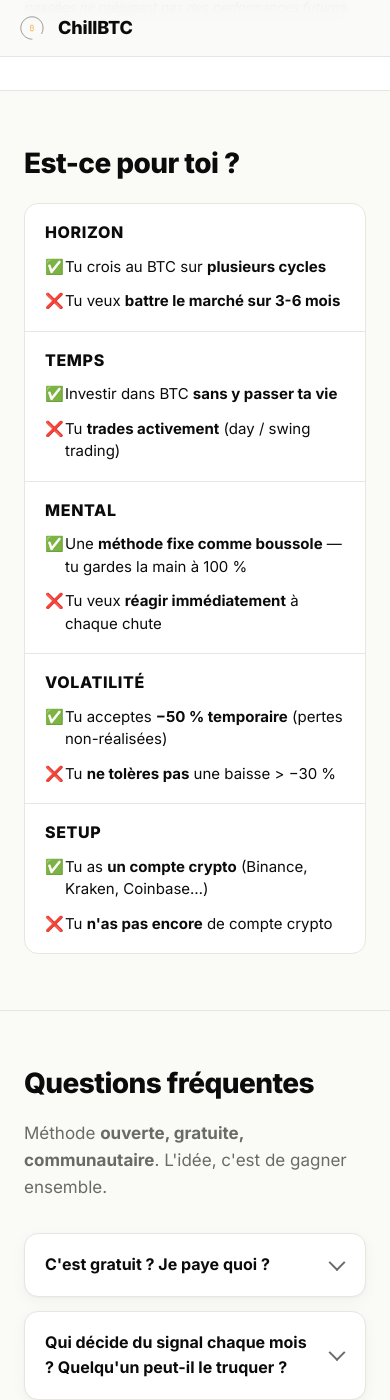
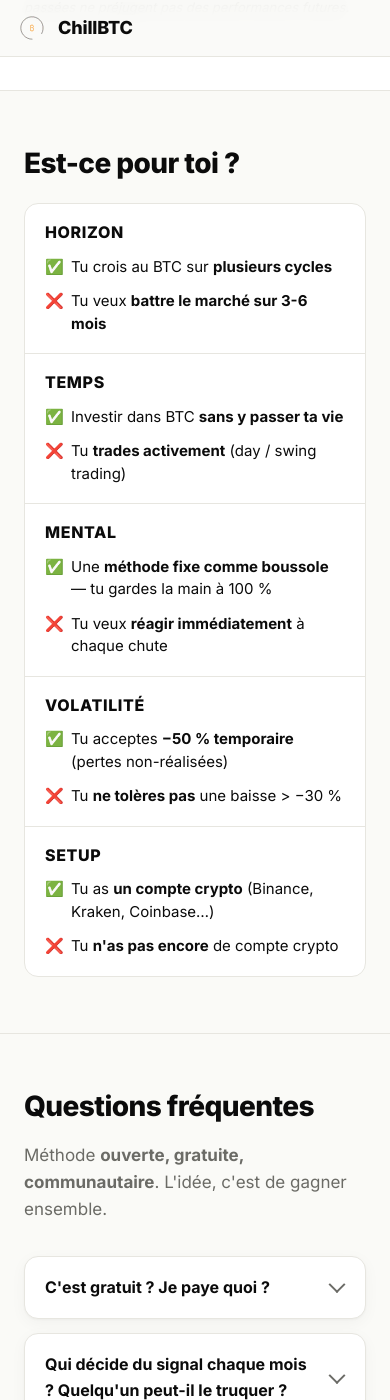
Before and after one commit to investchill/chillbtc, a Jekyll site: the page docs/index.html, which Jekyll copies as it is, in a window 390 px wide and 1400 px high, scrolled down 3811 px. Built offline with Jekyll 4.4.1, drawn with Linux system fonts in a browser that asks for light colours.

Commit message:
fix(landing): more breathing room around fit-table emoji on mobile (port from main)
Co-Authored-By: Claude Opus 4.7 (1M context) <noreply@anthropic.com>

```diff
--- a/docs/assets/styles.css
+++ b/docs/assets/styles.css
@@ -369,7 +369,7 @@ section {
   }
   .fit-table tbody td {
     border: none;
-    padding: 6px 20px 6px 40px;
+    padding: 6px 20px 6px 46px;
     position: relative;
   }
   .fit-table tbody td.fit-yes::before { content: "✅ "; position: absolute; left: 20px; }
```
